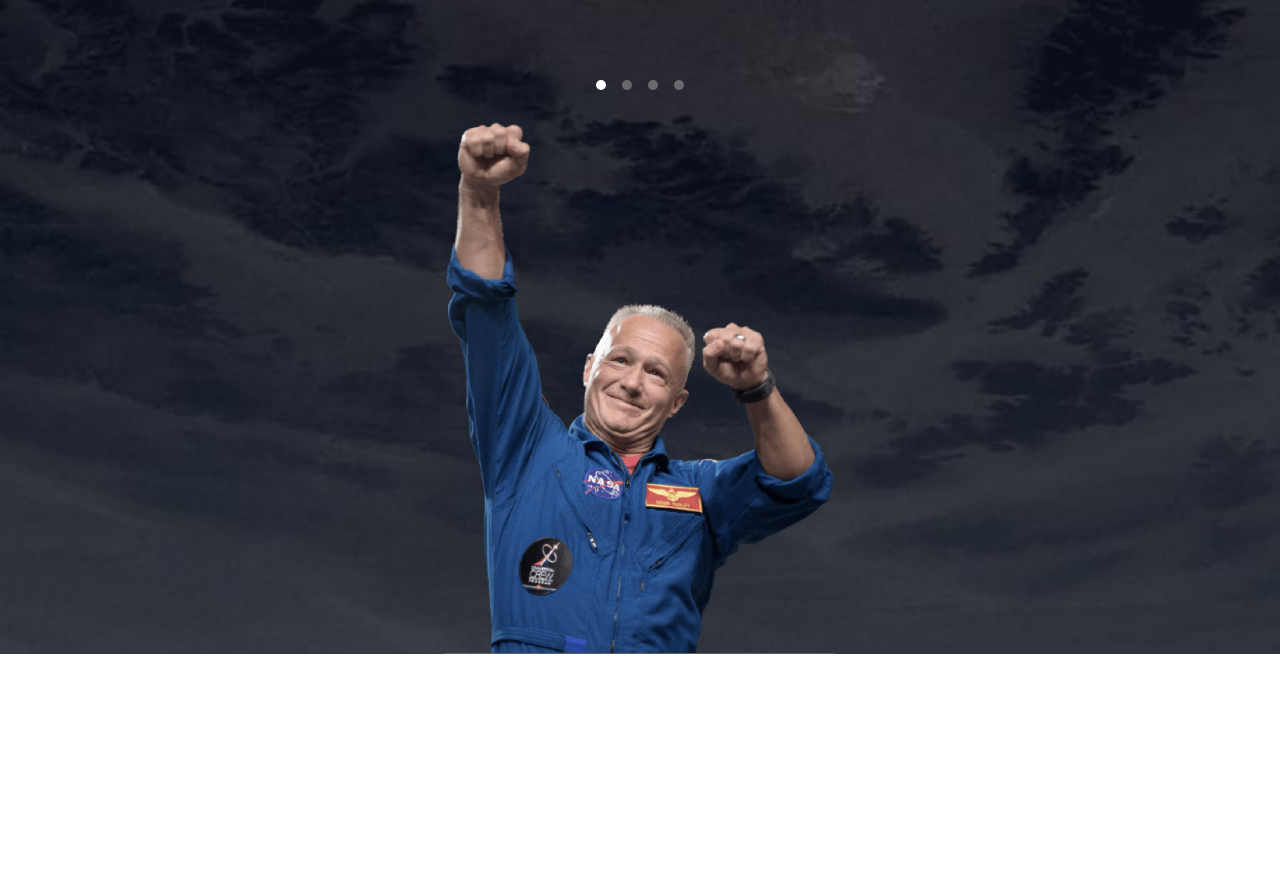
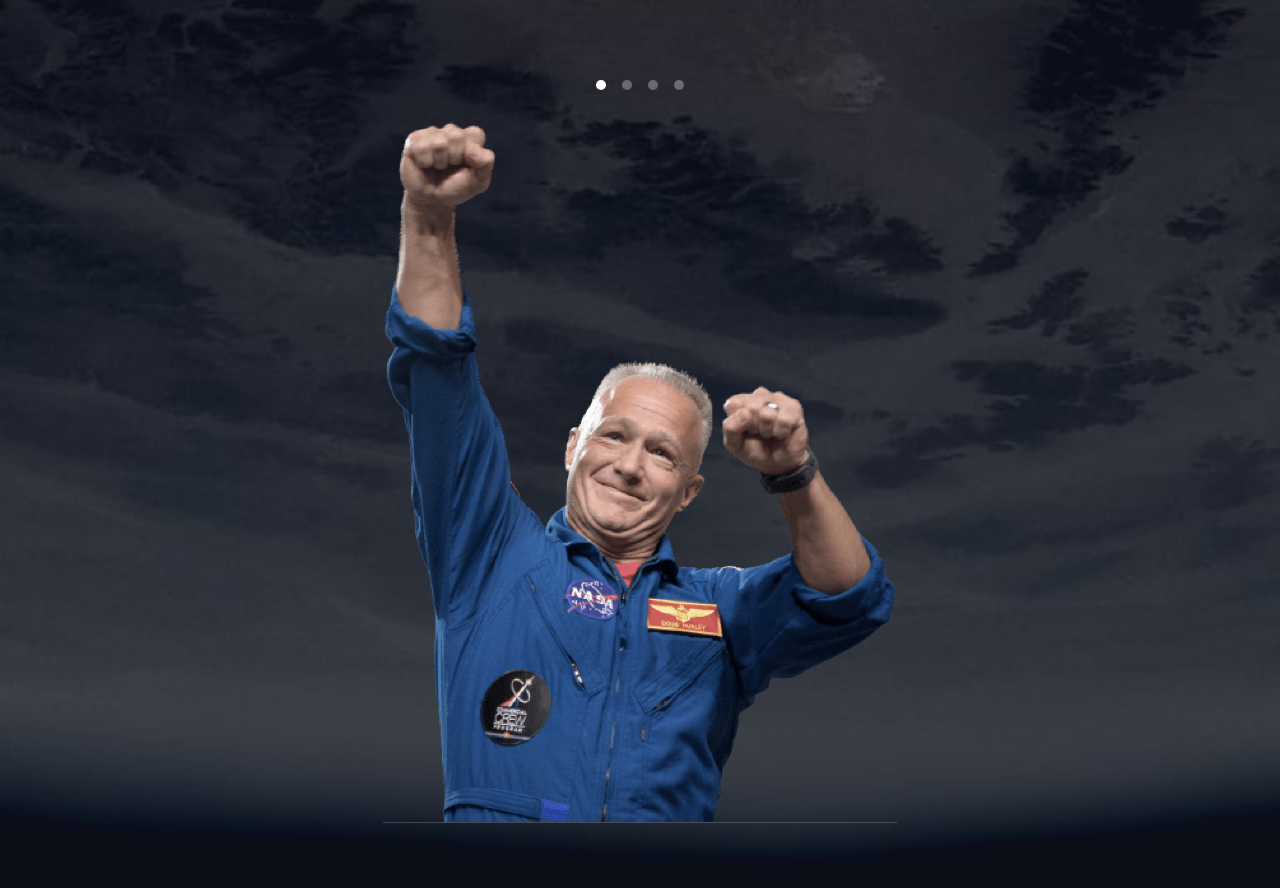
Before and after one commit to AyanorII/space-tourism, a React (Create React App) app in the folder space-tourism/: page /crew in a window 1280 px wide. Shown: the part 360-1248 px from the top of the page. Before the commit the page ends 1014 px from the top, so only its background shows below. Built offline with nearby package versions, Linux system fonts and the light colour scheme; a web font is replaced by a local one.

Commit message:
finished technology page

```diff
--- a/space-tourism/public/index.html
+++ b/space-tourism/public/index.html
@@ -3,10 +3,8 @@
   <head>
     <meta charset="utf-8" />
     <link rel="icon" href="%PUBLIC_URL%/favicon.ico" />
-    <!-- TODO: Change favicon -->
     <meta name="viewport" content="width=device-width, initial-scale=1" />
     <meta name="theme-color" content="#000000" />
-    <!-- TODO: Change Meta Content -->
     <meta
       name="description"
       content="Web site created using create-react-app"
--- a/space-tourism/src/components/Page.jsx
+++ b/space-tourism/src/components/Page.jsx
@@ -9,6 +9,7 @@ const StyledPage = styled.div`
   place-items: center;
   padding-top: 5.5rem;
   row-gap: 2rem;
+  /* height: 100%; */
 
   @media (min-width: 768px) {
     background-image: url(${(props) => props.background.tablet});
--- a/space-tourism/src/pages/Crew/CrewImage.jsx
+++ b/space-tourism/src/pages/Crew/CrewImage.jsx
@@ -21,11 +21,13 @@ const Container = styled.div`
 `;
 
 const StyleImage = styled.img`
-  max-width: 190px;
+  /* max-width: 190px; */
+  max-width: 75%;
 
   @media (min-width: 768px) {
     max-width: 100%;
-    max-height: 532px;
+    /* max-height: 532px; */
+    max-height: 100%;
   }
 
   @media (min-width: 1440px) {
--- a/space-tourism/src/pages/Crew/CrewPage.jsx
+++ b/space-tourism/src/pages/Crew/CrewPage.jsx
@@ -19,23 +19,27 @@ const background = {
 
 const StyledCrewPage = styled(Page)`
   grid-template-rows: auto 0.5fr auto 0.5fr;
+  padding-bottom: 20%;
+  /* height: 100vh; */
 
   @media (min-width: 768px) {
-    grid-template-rows: auto 208px auto 532px;
+    grid-template-rows: auto 208px auto 1fr;
   }
 
   @media (min-width: 1440px) {
-    grid-template-rows: 50px 0.75fr auto;
+    grid-template-rows: 50px 50% auto;
     grid-template-columns: 1fr 1fr;
     justify-items: start;
+    padding-bottom: 0;
+    padding-right: 10%;
 
     h2 {
       grid-column: 1 / 2;
     }
   }
 
-  @media (min-width: 1575px) {
-    grid-template-rows: 50px 50% auto;
+  @media (min-width: 1920px) {
+    padding-right: 15%;
   }
 `;
 
--- a/space-tourism/src/pages/Destination/Destination.jsx
+++ b/space-tourism/src/pages/Destination/Destination.jsx
@@ -19,6 +19,10 @@ const background = {
 
 const DestinationPage = styled(Page)`
   padding-bottom: 3.625rem;
+
+  @media (min-width: 768px) {
+    height: 100vh;
+  }
 
   @media (min-width: 1440px) {
     grid-template-columns: 1fr 1fr;
--- a/space-tourism/src/pages/Technology/TechnologyButtons.jsx
+++ b/space-tourism/src/pages/Technology/TechnologyButtons.jsx
@@ -6,7 +6,10 @@ const Container = styled.div`
   display: flex;
   justify-content: space-between;
   gap: 1rem;
-  /* margin-top: 2.125rem; */
+
+  @media (min-width: 1440px) {
+    flex-direction: column;
+  }
 `;
 
 function TechnologyButtons(props) {
--- a/space-tourism/src/pages/Technology/TechnologyContent.jsx
+++ b/space-tourism/src/pages/Technology/TechnologyContent.jsx
@@ -5,6 +5,15 @@ const Container = styled.div`
   text-align: center;
   color: ${props => props.theme.colors.main};
   width: 85%;
+
+  @media (min-width: 768px) {
+    padding-inline: 10%;
+  }
+
+  @media (min-width: 1440px) {
+    text-align: left;
+    padding: 0;
+  }
 `;
 
 const Terminology = styled.span`
@@ -35,6 +44,11 @@ const Title = styled.h1`
     font-size: 2.5rem;
     line-height: 2.875rem;
   }
+
+  @media (min-width: 1440px) {
+    font-size: 3.5rem;
+    line-height: 4rem;
+  }
 `;
 
 const Description = styled.p`
@@ -47,6 +61,11 @@ const Description = styled.p`
   @media (min-width: 768px) {
     font-size: 1rem;
     line-height: 1.75rem;
+  }
+
+  @media (min-width: 768px) {
+    font-size: 1.125rem;
+    line-height: 2rem;
   }
 `;
 
--- a/space-tourism/src/pages/Technology/TechnologyImage.jsx
+++ b/space-tourism/src/pages/Technology/TechnologyImage.jsx
@@ -1,16 +1,45 @@
-import React from 'react'
-import styled from 'styled-components';
+import React from "react";
+import styled from "styled-components";
 
 const Image = styled.img`
   width: 100%;
+  max-height: 570px;
+
+  &.landscape {
+    @media (min-width: 1440px) {
+      display: none;
+    }
+  }
+
+  &.portrait {
+    display: none;
+
+    @media (min-width: 1440px) {
+      display: block;
+    }
+  }
+
+  @media (min-width: 1440px) {
+    grid-column: 3 / 4;
+    grid-row: 2 / 3;
+  }
 `;
 
 function TechnologyImage(props) {
-  const slug = props.name.toLowerCase().replace(/ /g, '-');
+  const slug = props.name.toLowerCase().replace(/ /g, "-");
 
   return (
-    <Image src={require(`../../assets/technology/image-${slug}-landscape.jpg`)} />
-  )
+    <>
+      <Image
+        className="landscape"
+        src={require(`../../assets/technology/image-${slug}-landscape.jpg`)}
+      />
+      <Image
+        className="portrait"
+        src={require(`../../assets/technology/image-${slug}-portrait.jpg`)}
+      />
+    </>
+  );
 }
 
-export default TechnologyImage
+export default TechnologyImage;
--- a/space-tourism/src/pages/Technology/TechnologyPage.jsx
+++ b/space-tourism/src/pages/Technology/TechnologyPage.jsx
@@ -26,12 +26,25 @@ const StyledPage = styled(Page)`
     row-gap: 3.75rem;
     padding-bottom: 6.0625rem;
   }
+
+  @media (min-width: 1440px) {
+    grid-template-columns: 0.2fr 1fr 1fr;
+    grid-template-rows: 50px 1fr;
+    padding-left: 15%;
+    align-items: center;
+    justify-items: start;
+  }
 `;
 
 const StyledPageHeading = styled(PageHeading)`
 
   @media (min-width: 768px) {
     margin-left: 10%;
+  }
+
+  @media (min-width: 1440px) {
+    grid-column: 1 / -1;
+    margin-left: 0;
   }
 `;
 
```
